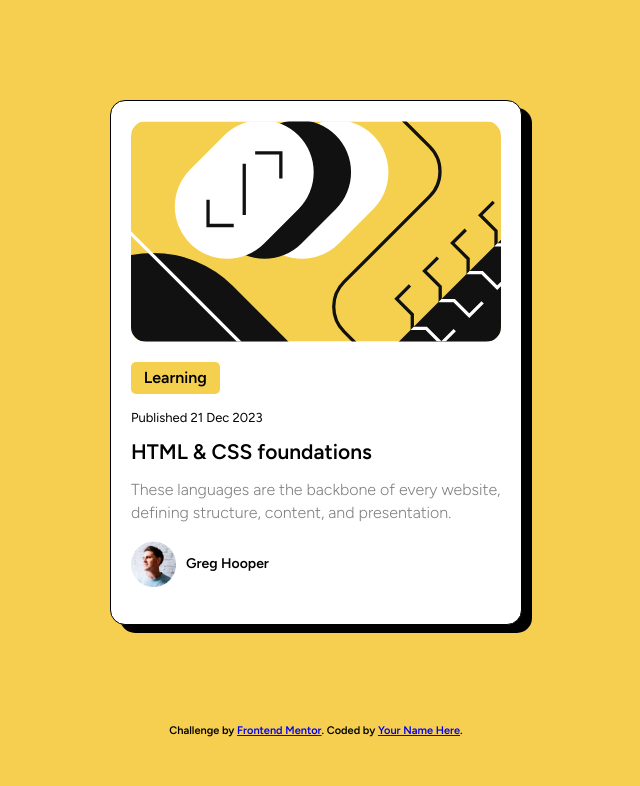
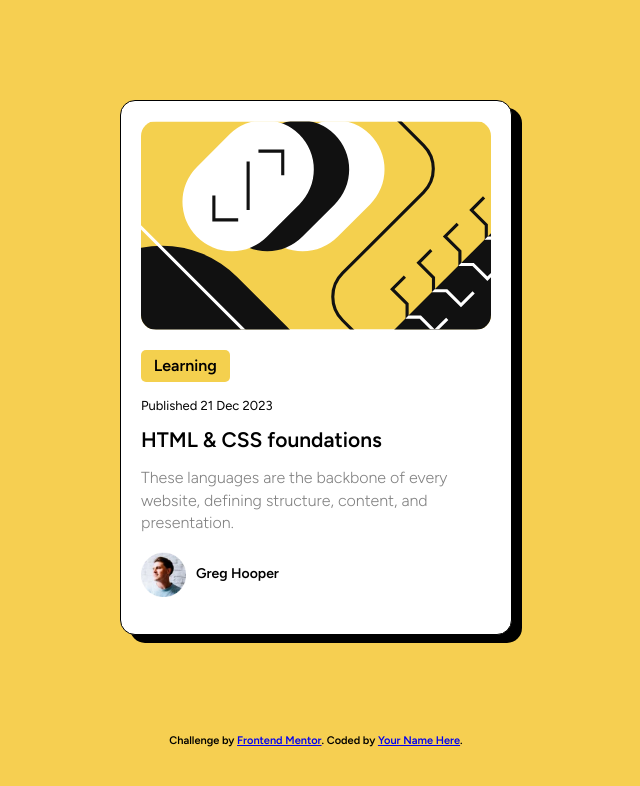
Before and after one commit to MiyaoCat/frontend-mentor-challenges, a PHP site: page / in a window 1280 px wide. Shown: the top 786 px of the page, without its empty margins (324-964 px from the left). Run offline with PHP 8.4, Linux system fonts and the light colour scheme.

Commit message:
added media-query

```diff
--- a/blog-preview-card-main/css/site.css
+++ b/blog-preview-card-main/css/site.css
@@ -1,6 +1,7 @@
 @import 'meyer-reset.css';
 body {
 	font-family: Figtree;
+	font-size: clamp(.8em, 16px, 1.2em);
 	font-weight: 600;
 	font-color: hsl(0, 0%, 7%);
 	background-color: hsl(46, 90%, 64%);
@@ -18,7 +19,7 @@ img {
 .card {
 	border: 1px solid black;
 	box-shadow: 10px 8px;
-	max-width: 370px;
+	max-width: 270px;
 	margin: 100px auto;
 	padding: 20px;
 	background-color: white;
@@ -42,7 +43,7 @@ img {
 
 .publish-date {
 	font-weight: 400;
-	font-size: 13px;
+	font-size: clamp(.5em, 13px, 1.2em);
 }
 
 .header {
@@ -72,7 +73,11 @@ img {
 	max-width: 45px;
 }
 
-
+@media (min-width: 420px) {
+	.card {
+		min-width: 350px;
+	}
+}
 
 
 
```
